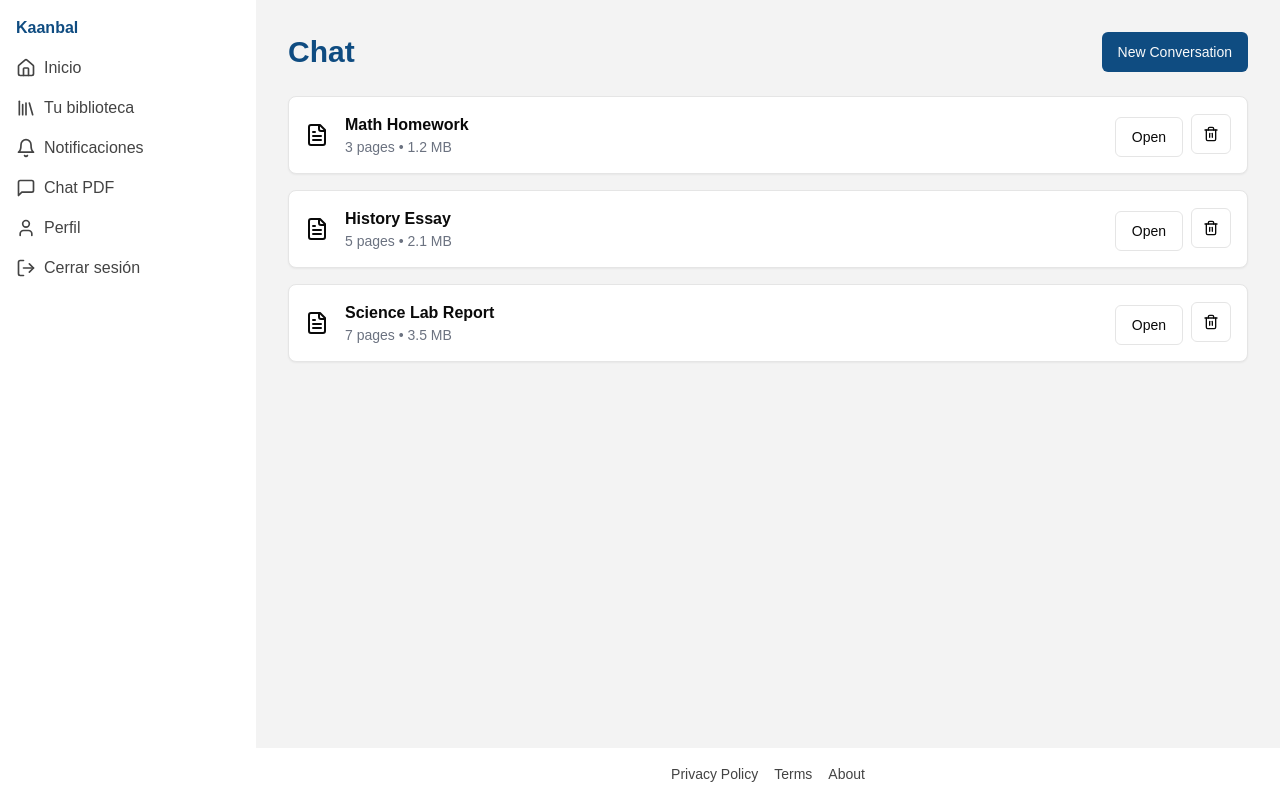
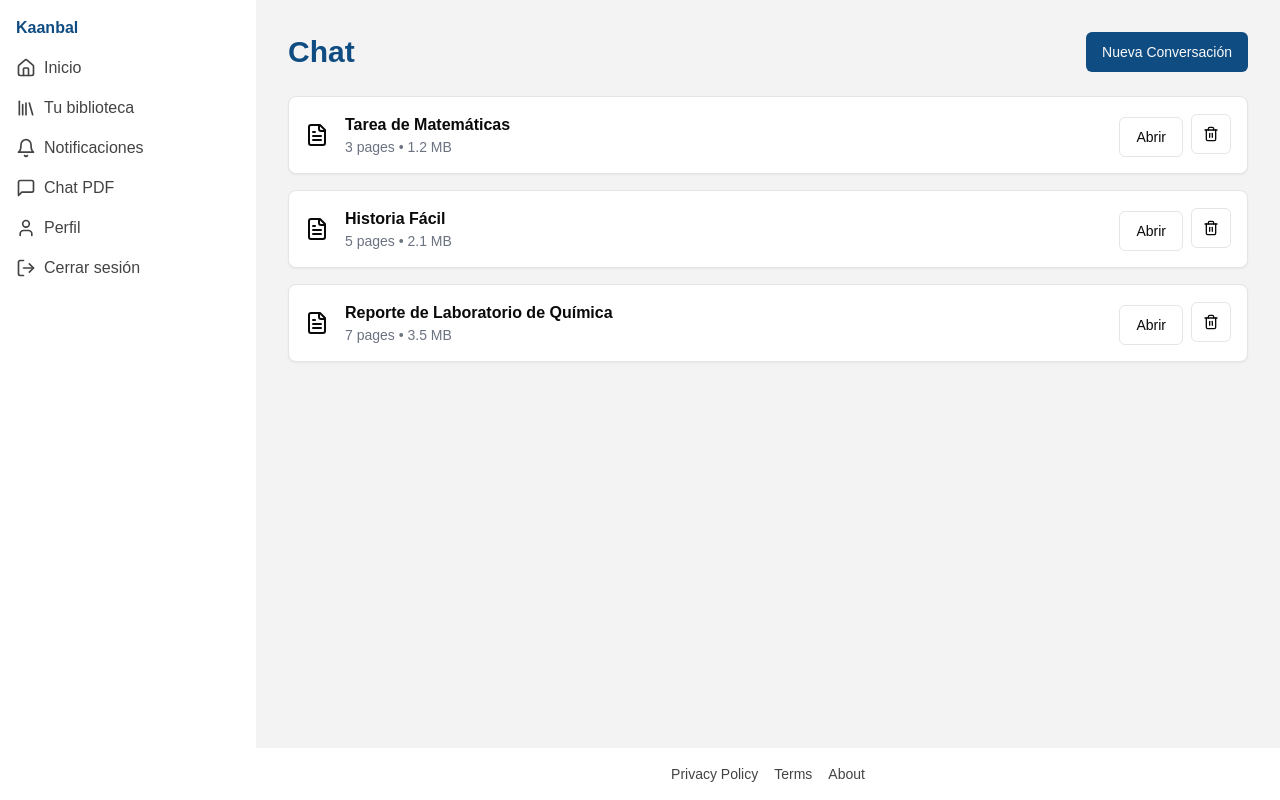
Before and after one commit to PatricioVargasR/Kaanbal, a Next.js app: page /dashboard/chat-pdf in a window 1280 px wide. Built offline with nearby package versions, Linux system fonts and the light colour scheme.

Commit message:
Cambios de traduccion

```diff
--- a/app/dashboard/biblioteca/page.tsx
+++ b/app/dashboard/biblioteca/page.tsx
@@ -5,11 +5,11 @@ import { obtenerTodosCursos } from "@/lib/utils";
 import { Cursos } from "@prisma/client";
 
 const units = [
-  { title: "Algebra Basics", subject: "Mathematics", progress: 75 },
-  { title: "Chemical Reactions", subject: "Science", progress: 50 },
-  { title: "Shakespeare's Plays", subject: "Literature", progress: 30 },
-  { title: "World War II", subject: "History", progress: 90 },
-  { title: "Spanish Verbs", subject: "Languages", progress: 60 },
+  { title: "Algebra Basica", subject: "Matematicas", progress: 75 },
+  { title: "Reacciones Químicas", subject: "Ciencia", progress: 50 },
+  { title: "Obras de Shakespeare", subject: "Literatura", progress: 30 },
+  { title: "Segunda Guerra Mundial", subject: "Historia", progress: 90 },
+  { title: "Verbos de Español", subject: "Languajes", progress: 60 },
 ]
 
 export default async function LibraryPage() {
@@ -18,28 +18,28 @@ export default async function LibraryPage() {
   return (
       <div className="space-y-6">
         <div className="flex justify-between items-center">
-          <h1 className="text-3xl font-bold text-[#0f4c81]">Library</h1>
+          <h1 className="text-3xl font-bold text-[#0f4c81]">Biblioteca</h1>
           <Select>
             <SelectTrigger className="w-[180px]">
-              <SelectValue placeholder="View" />
+              <SelectValue placeholder="Ver" />
             </SelectTrigger>
             <SelectContent>
-              <SelectItem value="units">Units</SelectItem>
-              <SelectItem value="folders">Folders</SelectItem>
+              <SelectItem value="units">Unidades</SelectItem>
+              <SelectItem value="folders">Carpetas</SelectItem>
             </SelectContent>
           </Select>
         </div>
 
         <div className="flex space-x-4">
-          <Input type="search" placeholder="Search units..." className="max-w-sm" />
+          <Input type="search" placeholder="Buscar Unidad..." className="max-w-sm" />
           <Select>
             <SelectTrigger className="w-[180px]">
-              <SelectValue placeholder="Filter" />
+              <SelectValue placeholder="Filtro" />
             </SelectTrigger>
             <SelectContent>
-              <SelectItem value="recent">Recent</SelectItem>
-              <SelectItem value="progress">In Progress</SelectItem>
-              <SelectItem value="completed">Completed</SelectItem>
+              <SelectItem value="recent">Recientes</SelectItem>
+              <SelectItem value="progress">En progreso</SelectItem>
+              <SelectItem value="completed">Completado</SelectItem>
             </SelectContent>
           </Select>
         </div>
--- a/app/dashboard/chat-pdf/conversacion/page.tsx
+++ b/app/dashboard/chat-pdf/conversacion/page.tsx
@@ -14,7 +14,7 @@ export default function ConversationPage() {
   return (
       <div className="space-y-6">
         <div className="flex justify-between items-center">
-          <h1 className="text-3xl font-bold text-[#0f4c81]">Conversation: Science Lab Report</h1>
+          <h1 className="text-3xl font-bold text-[#0f4c81]">Conversación: Reporte de Laboratorio de Química</h1>
           <Button variant="outline" size="icon">
             <Trash2 className="h-4 w-4" />
           </Button>
@@ -38,17 +38,17 @@ export default function ConversationPage() {
 
           <Card className="h-[calc(100vh-200px)] overflow-y-auto">
             <CardHeader>
-              <CardTitle>Document</CardTitle>
+              <CardTitle>Documento</CardTitle>
             </CardHeader>
             <CardContent>
-              <p>This is where the content of your document would be displayed. You can select text here to ask questions about specific parts of the document.</p>
+              <p>Aquí es donde se mostraría el contenido de su documento. Puede seleccionar texto aquí para hacer preguntas sobre partes específicas del documento.</p>
             </CardContent>
           </Card>
         </div>
 
         <div className="flex space-x-2">
           <Input placeholder="Ask a question..." className="flex-grow" />
-          <Button className="bg-[#0f4c81] hover:bg-[#98bee0]">Send</Button>
+          <Button className="bg-[#0f4c81] hover:bg-[#98bee0]">Enviar</Button>
         </div>
       </div>
   )
--- a/app/dashboard/chat-pdf/page.tsx
+++ b/app/dashboard/chat-pdf/page.tsx
@@ -3,9 +3,9 @@ import { Button } from "@/components/ui/button"
 import { FileText, Trash2 } from 'lucide-react'
 
 const conversations = [
-  { title: "Math Homework", pages: 3, size: "1.2 MB" },
-  { title: "History Essay", pages: 5, size: "2.1 MB" },
-  { title: "Science Lab Report", pages: 7, size: "3.5 MB" },
+  { title: "Tarea de Matemáticas", pages: 3, size: "1.2 MB" },
+  { title: "Historia Fácil", pages: 5, size: "2.1 MB" },
+  { title: "Reporte de Laboratorio de Química", pages: 7, size: "3.5 MB" },
 ]
 
 export default function UserNotesPage() {
@@ -13,7 +13,7 @@ export default function UserNotesPage() {
       <div className="space-y-6">
         <div className="flex justify-between items-center">
           <h1 className="text-3xl font-bold text-[#0f4c81]">Chat</h1>
-          <Button className="bg-[#0f4c81] hover:bg-[#98bee0]">New Conversation</Button>
+          <Button className="bg-[#0f4c81] hover:bg-[#98bee0]">Nueva Conversación</Button>
         </div>
 
         <div className="space-y-4">
@@ -28,7 +28,7 @@ export default function UserNotesPage() {
                   </div>
                 </div>
                 <div className="space-x-2">
-                  <Button variant="outline">Open</Button>
+                  <Button variant="outline">Abrir</Button>
                   <Button variant="outline" size="icon">
                     <Trash2 className="h-4 w-4" />
                   </Button>
```
